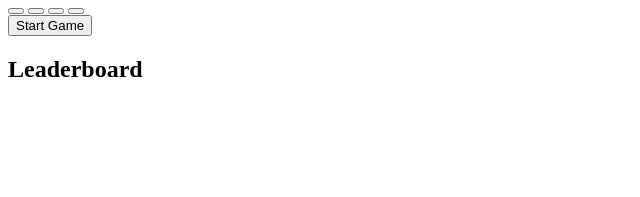
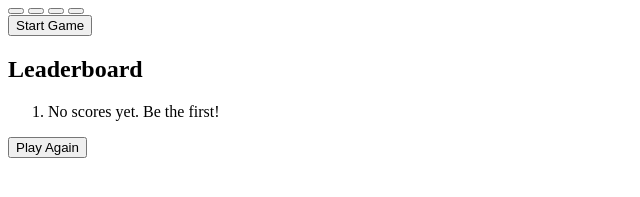
Before and after one commit to wasitaratisaw/kotlin, a plain HTML site: page index.html in a window 1280 px wide. Shown: the part 137-334 px from the top of the page, without its empty margins (0-640 px from the left). Drawn offline with Linux system fonts and the light colour scheme.

Commit message:
Update index.html
Gen4

```diff
--- a/index.html
+++ b/index.html
@@ -32,4 +32,12 @@
       <div id="final-score" class="final-score"></div>
       <div id="leaderboard-container">
         <h2>Leaderboard</h2>
-        <ol id="leaderboard-
+        <ol id="leaderboard-list"></ol>
+      </div>
+      <button id="replay-btn" class="btn">Play Again</button>
+    </div>
+  </div>
+
+  <script src="script.js"></script>
+</body>
+</html>
```
